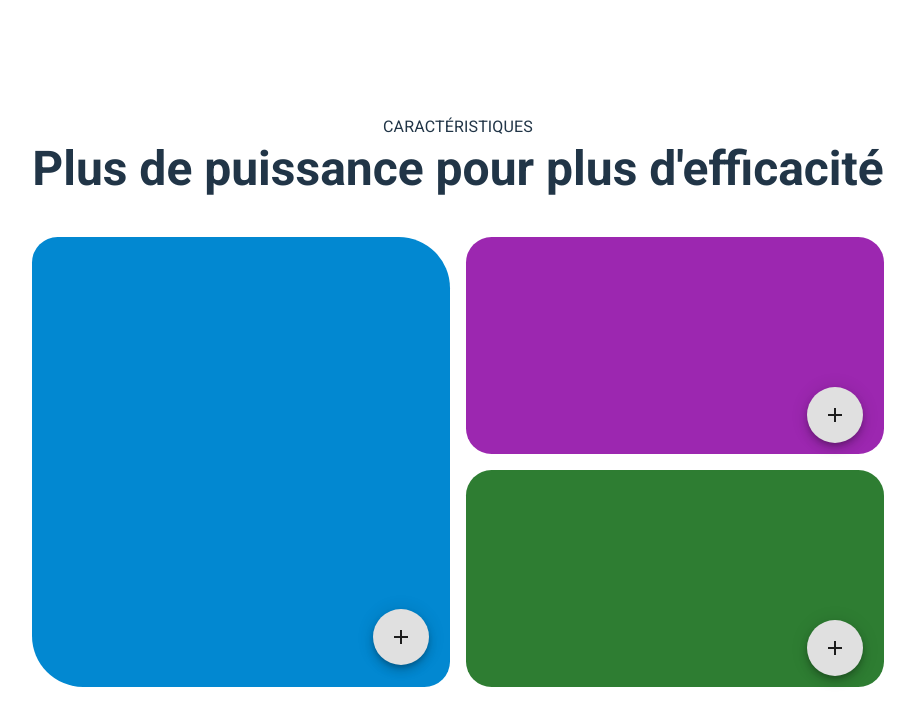
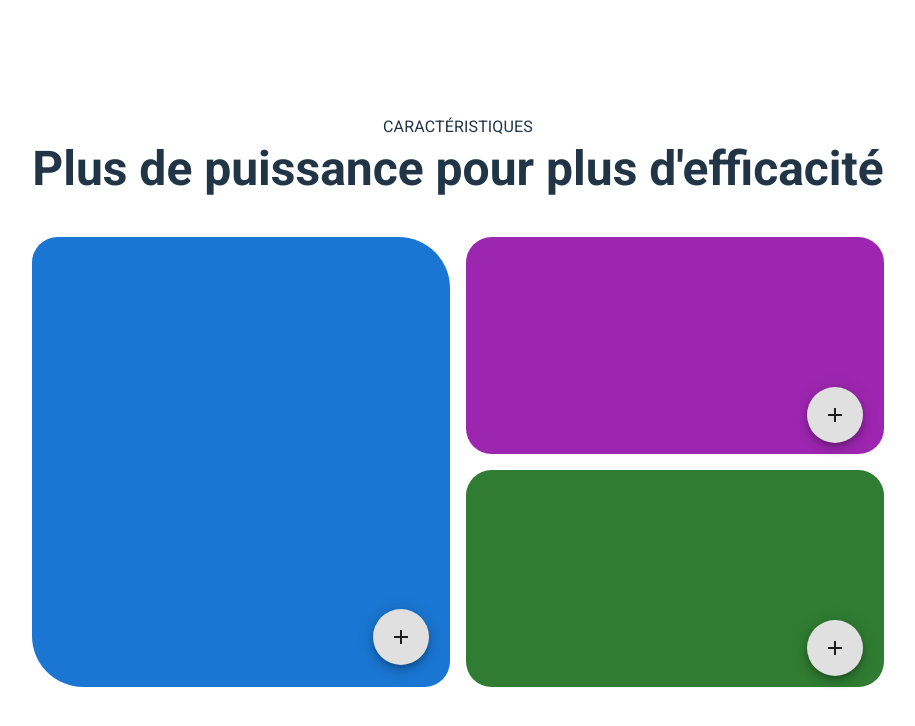
Before and after one commit to Nhoni/landing-page, a React (Vite) app: page / in a window 1280 px wide. Shown: the top 726 px of the page, without its empty margins (182-1097 px from the left). Built offline with nearby package versions, Linux system fonts and the light colour scheme.

Commit message:
Refactor grid template areas and add dynamic box

```diff
--- a/src/App.css
+++ b/src/App.css
@@ -11,9 +11,11 @@
   will-change: filter;
   transition: filter 300ms;
 }
+
 .logo:hover {
   filter: drop-shadow(0 0 2em #646cffaa);
 }
+
 .logo.react:hover {
   filter: drop-shadow(0 0 2em #61dafbaa);
 }
@@ -22,6 +24,7 @@
   from {
     transform: rotate(0deg);
   }
+
   to {
     transform: rotate(360deg);
   }
@@ -46,16 +49,41 @@
   height: 450px;
   display: grid !important;
   gap: 1rem;
+  transition: all 300ms ease-in-out;
+}
+
+.box1,
+.box2,
+.box3 {
+  position: relative;
+}
+
+.box2,
+.box3 {
+  border-radius: 2vw;
 }
 
 .box1 {
   grid-area: box1;
+  background-color: #1a76d2;
   border-radius: 2vw 4vw;
 }
 
-.box2, .box3 { border-radius: 2vw; }
-.box2 { grid-area: box2; }
-.box3 { grid-area: box3; }
+.box2 {
+  grid-area: box2;
+  background-color: #9d26b0;
+}
+
+.box3 {
+  grid-area: box3;
+  background-color: #2f7c32;
+}
+
+.iconActive {
+  transform: rotate(45deg);
+}
+
+
 
 /*
   BOX1 OPEN =
--- a/src/App.jsx
+++ b/src/App.jsx
@@ -4,8 +4,19 @@ import AddIcon from "@mui/icons-material/Add";
 import { useState } from "react";
 
 function App() {
+  const [templateArea, setTemplateArea] = useState({ // Mise en place de la grille par défaut
+    gridTemplateAreas: `'box1 box2' 'box1 box3'`
+  });
 
-  const [templateArea, setTemplateArea] = useState({gridTemplateAreas: `'box1 box2' 'box1 box3'`})
+  const gridTemplateAres = { // Les grilles disponibles
+    "1": {gridTemplateAreas: `'box1 box2' 'box1 box3'`},
+    "2": {gridTemplateAreas: `'box1 box2' 'box3 box2'`},
+    "3": {gridTemplateAreas: `'box1 box3' 'box2 box3'`},
+  }
+
+  const handleStyle = (e) => { // On lance la fonction au clic sur le bouton
+    setTemplateArea(gridTemplateAres[e.target.dataset.box] || gridTemplateAres["1"])
+  };
 
   return (
     <>
@@ -17,35 +28,17 @@ function App() {
       </Typography>
 
       <Stack className="box-container" marginTop={5} style={templateArea}>
-        {/* Box 1 */}
-        <Box className="box1" sx={{ bgcolor: "info.main", position: 'relative'}}>
-          <Fab
-            aria-label="add"
-            data-box="1"
-            sx={{ position: 'absolute', bottom: '5%', right: '5%', }}>
-            <AddIcon />
-          </Fab>
-        </Box>
-
-        {/* Box 2 */}
-        <Box className="box2" sx={{ bgcolor: "secondary.main", position: 'relative'}}>
-          <Fab
-            aria-label="add"
-            data-box="2"
-            sx={{ position: 'absolute', bottom: '5%', right: '5%', }}>
-            <AddIcon />
-          </Fab>
-          </Box>
-
-        {/* Box 3 */}
-        <Box className="box3" sx={{ bgcolor: "success.main", position: 'relative'}}>
-          <Fab
-            aria-label="add"
-            data-box="3"
-            sx={{ position: 'absolute', bottom: '5%', right: '5%', }}>
-            <AddIcon />
-          </Fab>
-        </Box>
+        {[ 1, 2 ,3 ].map((box) => {
+            const numero = `box${box}` //résultat "box1", "box2" ou "box3"
+            return(
+              <Box key={box} className={numero}>
+                <Fab aria-label="add" data-box={box} onClick={handleStyle} sx={{ position: "absolute", bottom: "5%", right: "5%" }}>
+                  <AddIcon data-icon={box} />
+                </Fab>
+              </Box>
+            )
+          })
+        }
       </Stack>
     </>
   );
```
